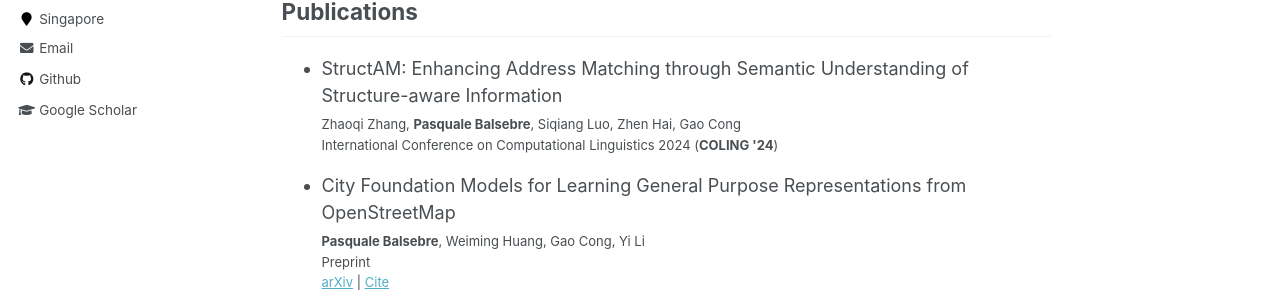
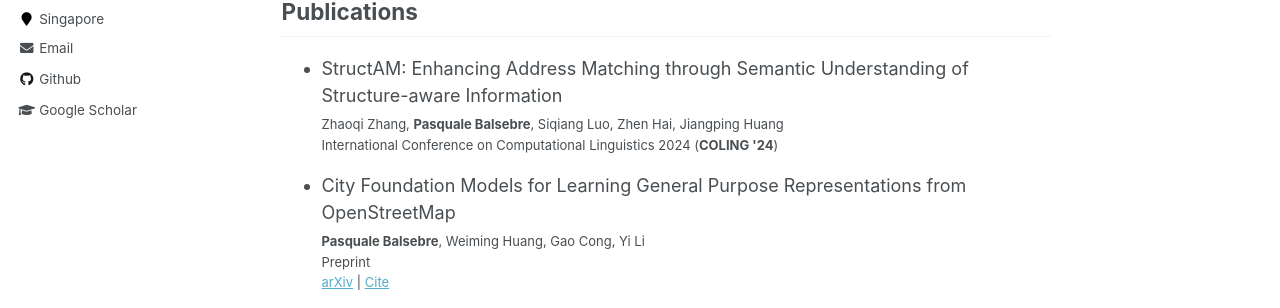
Before and after one commit to PasqualeTurin/PasqualeTurin.github.io, a Jekyll site: the page built from _pages/about.md, in a window 1280 px wide and 900 px high. Shown: the part 384-692 px from the top of the window. Built offline with Jekyll 4.4.1, drawn with Linux system fonts in a browser that asks for light colours.

Commit message:
fix author

```diff
--- a/_pages/about.md
+++ b/_pages/about.md
@@ -32,7 +32,7 @@ redirect_from:
 
 ## Publications
 
-- StructAM: Enhancing Address Matching through Semantic Understanding of Structure-aware Information <br><font size="2">Zhaoqi Zhang, <b>Pasquale Balsebre</b>, Siqiang Luo, Zhen Hai, Gao Cong<span class="mybr">International Conference on Computational Linguistics 2024 (<b>COLING '24</b>)
+- StructAM: Enhancing Address Matching through Semantic Understanding of Structure-aware Information <br><font size="2">Zhaoqi Zhang, <b>Pasquale Balsebre</b>, Siqiang Luo, Zhen Hai, Jiangping Huang<span class="mybr">International Conference on Computational Linguistics 2024 (<b>COLING '24</b>)
 
 - City Foundation Models for Learning General Purpose Representations from OpenStreetMap <br><font size="2"><b>Pasquale Balsebre</b>, Weiming Huang, Gao Cong, Yi Li<span class="mybr"></span>Preprint<span class="mybr"></span><a href="http://arxiv.org/abs/2310.00583" target="_blank">arXiv</a> | <a href="./files/arxiv23.txt" target="_blank">Cite</a></font>
 
```
